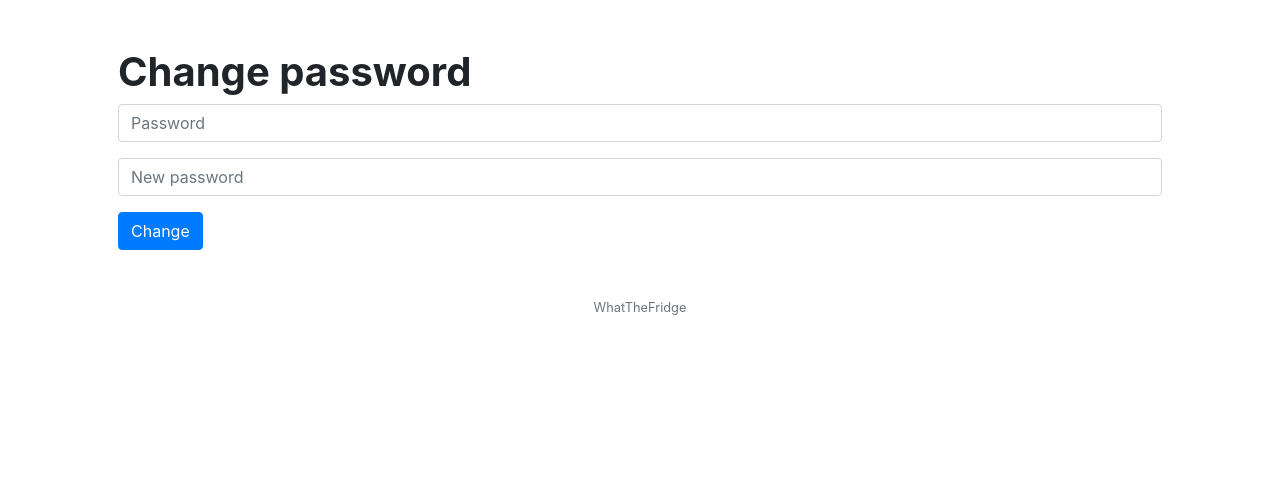
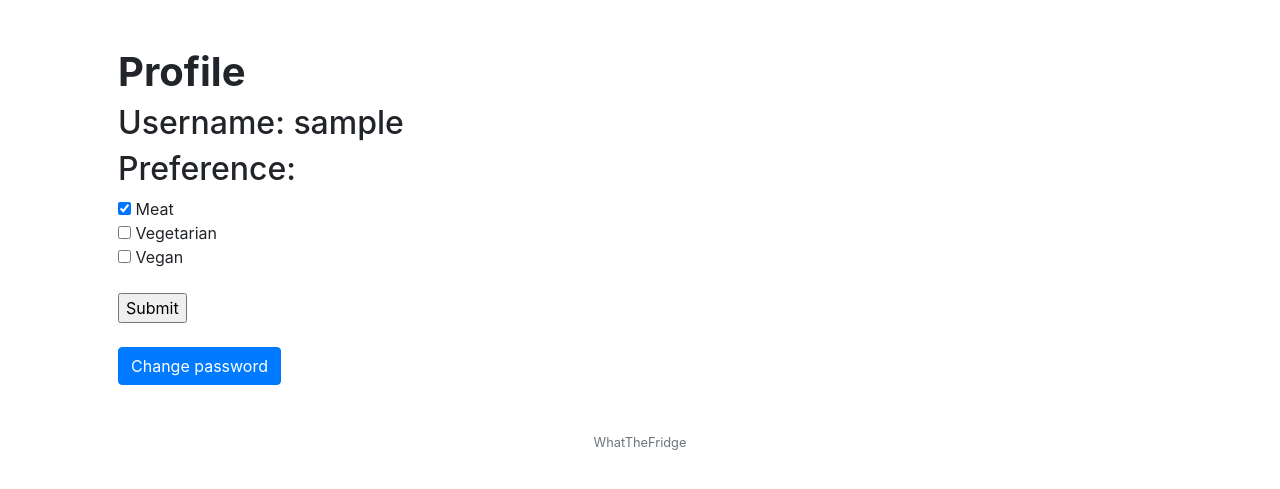
Before and after one commit to StijnMichiels00/WhatTheFridge, a Flask app: template templates/profile.html in a window 1280 px wide. Shown: the part 78-567 px from the top of the page. Run offline with Flask 2, Linux system fonts and the light colour scheme; the template is opened without the code that fills it: most values are stand-ins (such as "Sample title", 1, 10 or a date in 2020); some libraries are stand-ins or nearby versions.

Commit message:
aanpassingen profile.html

```diff
--- a/templates/profile.html
+++ b/templates/profile.html
@@ -6,15 +6,17 @@
 
 {% block main %}
     <h1>
-        <strong>Change password</strong>
+        <strong>Profile</strong>
     </h1>
+    <h2>Username: {{username}}</h2>
+    <h2>Preference:</h2>
+    <form action="/profile" method="post">
+        <input type="checkbox" name="meat" value="Meat" checked> Meat<br>
+        <input type="checkbox" name="vegetarian" value="Vegetarian"> Vegetarian<br>
+        <input type="checkbox" name="vegan" value="Vegan"> Vegan<br><br>
+        <input type="submit" value="Submit">
+    </form><br>
     <form action="/password" method="post">
-        <div class="form-group">
-            <input class="form-control" name="password" placeholder="Password" type="password">
-        </div>
-        <div class="form-group">
-            <input class="form-control" name="newpassword" placeholder="New password" type="password">
-        </div>
-        <button class="btn btn-primary" type="submit">Change</button>
+        <button class="btn btn-primary" type="submit">Change password</button>
     </form>
 {% endblock %}
```
